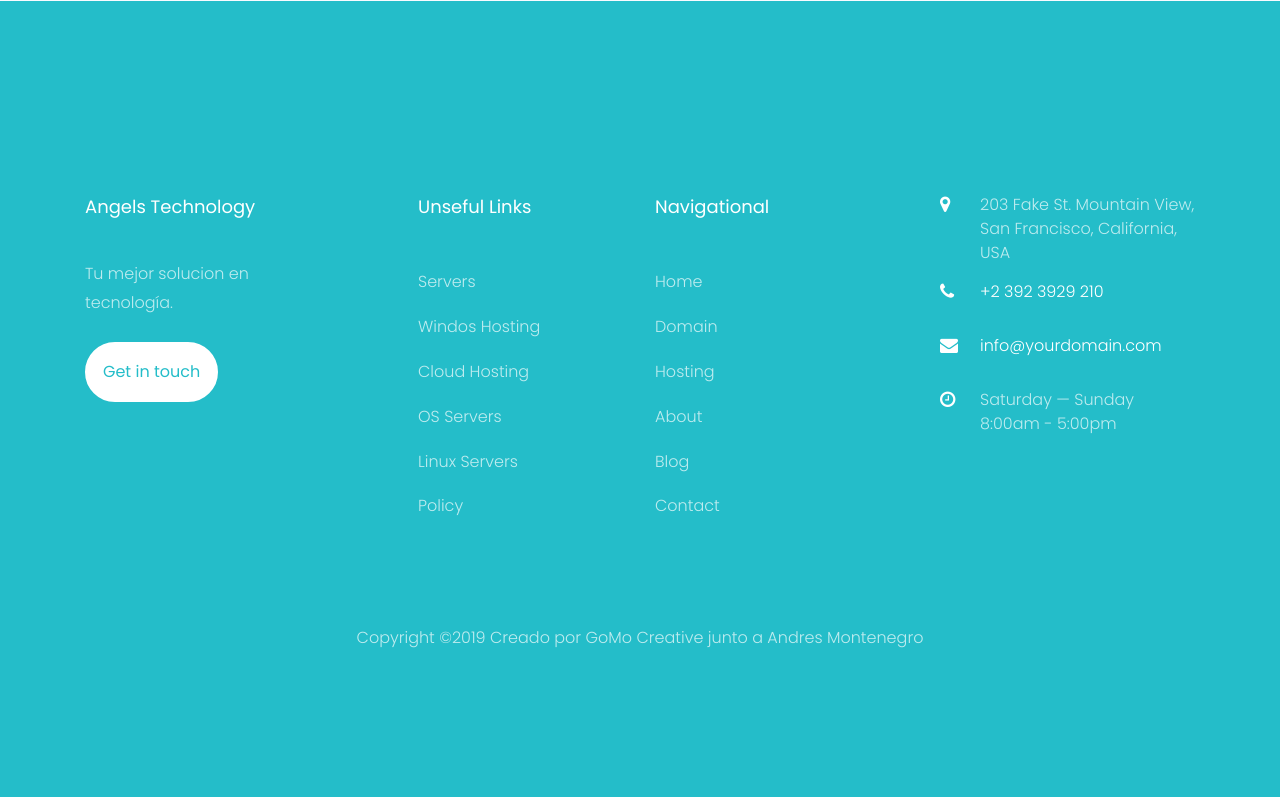
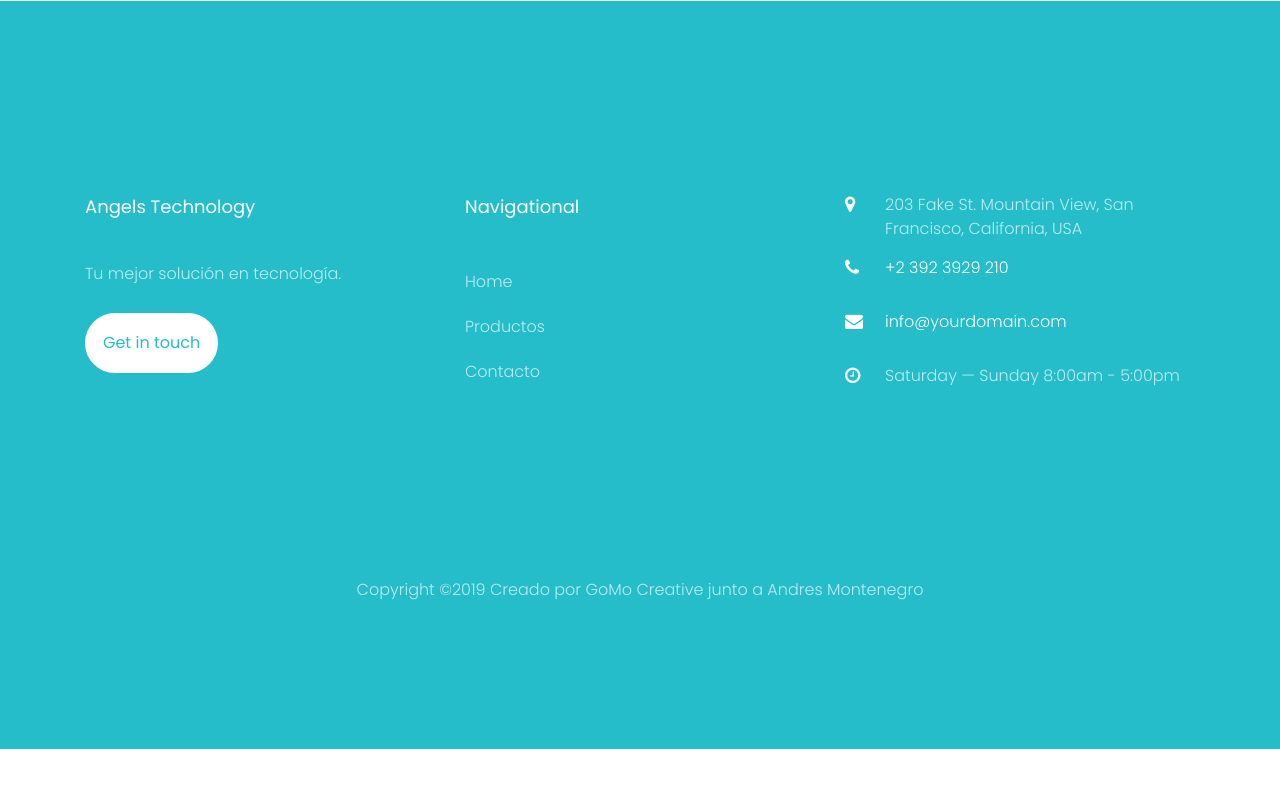
Before and after one commit to gomocreative/AngelsTechnology, a PHP site: page / in a window 1280 px wide. Shown: the part 4518-5315 px from the top of the page. After the commit the page ends 5267 px from the top, so only its background shows below. Run offline with PHP 8.4, Linux system fonts and the light colour scheme; some libraries are stand-ins or nearby versions; some web fonts are replaced.

Commit message:
inicio listo

```diff
--- a/footer.php
+++ b/footer.php
@@ -4,33 +4,17 @@
       <div class="col-md">
         <div class="ftco-footer-widget mb-4">
           <h2 class="ftco-heading-2">Angels Technology</h2>
-                        <p>Tu mejor solucion en tecnología.</p>
+          <p>Tu mejor solución en tecnología.</p>
           <p class="mt-4"><a href="#" class="btn btn-primary p-3">Get in touch</a></p>
-                    </div>
-                </div>
-                <div class="col-md">
-                    <div class="ftco-footer-widget mb-4 ml-md-5">
-                        <h2 class="ftco-heading-2">Unseful Links</h2>
-                        <ul class="list-unstyled">
-                            <li><a href="#" class="py-2 d-block">Servers</a></li>
-                            <li><a href="#" class="py-2 d-block">Windos Hosting</a></li>
-                            <li><a href="#" class="py-2 d-block">Cloud Hosting</a></li>
-                            <li><a href="#" class="py-2 d-block">OS Servers</a></li>
-                            <li><a href="#" class="py-2 d-block">Linux Servers</a></li>
-                            <li><a href="#" class="py-2 d-block">Policy</a></li>
-                        </ul>
         </div>
       </div>
       <div class="col-md">
         <div class="ftco-footer-widget mb-4">
           <h2 class="ftco-heading-2">Navigational</h2>
           <ul class="list-unstyled">
-                            <li><a href="#" class="py-2 d-block">Home</a></li>
-                            <li><a href="#" class="py-2 d-block">Domain</a></li>
-                            <li><a href="#" class="py-2 d-block">Hosting</a></li>
-                            <li><a href="#" class="py-2 d-block">About</a></li>
-                            <li><a href="#" class="py-2 d-block">Blog</a></li>
-                            <li><a href="#" class="py-2 d-block">Contact</a></li>
+            <li><a href="index.php" class="py-2 d-block">Home</a></li>
+            <li><a href="products.php" class="py-2 d-block">Productos</a></li>
+            <li><a href="contact.php" class="py-2 d-block">Contacto</a></li>
           </ul>
         </div>
       </div>
--- a/head.php
+++ b/head.php
@@ -8,7 +8,7 @@
       <div class="one-forth pr-md-4 ftco-animate align-self-md-center" data-scrollax=" properties: { translateY: '70%' }">
         <h1 class="mb-4" data-scrollax="properties: { translateY: '30%', opacity: 1.6 }">Tu mejor solución en tecnologí­a</h1>
         <p class="mb-md-5 mb-sm-3" data-scrollax="properties: { translateY: '30%', opacity: 1.6 }">Lorem ipsum dolor sit amet consectetur adipisicing elit.</p>
-                <p data-scrollax="properties: { translateY: '30%', opacity: 1.6 }"><a href="#" class="btn btn-primary px-4 py-3">Get started</a></p>
+        <p data-scrollax="properties: { translateY: '30%', opacity: 1.6 }"><a href="#we" class="btn btn-primary px-4 py-3">Más</a></p>
       </div>
       <!-- <div class="one-half align-self-md-end align-self-sm-center">
           	<div class="slider-carousel owl-carousel">
--- a/index.php
+++ b/index.php
@@ -1,5 +1,5 @@
 <!DOCTYPE html>
-<html lang="en">
+<html lang="es">
 
 <head>
   <title>Angels Technology</title>
@@ -41,8 +41,8 @@
       <div class="collapse navbar-collapse" id="ftco-nav">
         <ul class="navbar-nav ml-auto">
           <li class="nav-item active"><a href="index.html" class="nav-link">Home</a></li>
-                    <li class="nav-item"><a href="products.html" class="nav-link">Productos</a></li>
-                    <li class="nav-item cta"><a href="contact.html" class="nav-link"><span>Contacto</span></a></li>
+          <li class="nav-item"><a href="products.php" class="nav-link">Productos</a></li>
+          <li class="nav-item cta"><a href="contact.php" class="nav-link"><span>Contacto</span></a></li>
         </ul>
       </div>
     </div>
@@ -51,7 +51,7 @@
 
   <?php require('head.php'); ?>
 
-    <section class="ftco-section bg-light">
+  <section id="we" class="ftco-section bg-light">
     <div class="container">
       <div class="row justify-content-center mb-5 pb-5">
         <div class="col-md-7 text-center heading-section ftco-animate">
@@ -67,26 +67,15 @@
             <div class="row">
               <div class="col-md-12 nav-link-wrap mb-5">
                 <div class="nav ftco-animate nav-pills" id="v-pills-tab" role="tablist" aria-orientation="vertical">
-                                    <a class="nav-link active" id="v-pills-whatwedo-tab" data-toggle="pill" href="#v-pills-whatwedo" role="tab" aria-controls="v-pills-whatwedo" aria-selected="true">What we do</a>
+                  <a class="nav-link active" id="v-pills-mission-tab" data-toggle="pill" href="#v-pills-mission" role="tab" aria-controls="v-pills-mission" aria-selected="false">Misión</a>
 
-                                    <a class="nav-link" id="v-pills-mission-tab" data-toggle="pill" href="#v-pills-mission" role="tab" aria-controls="v-pills-mission" aria-selected="false">Our mission</a>
-
-                                    <a class="nav-link" id="v-pills-goal-tab" data-toggle="pill" href="#v-pills-goal" role="tab" aria-controls="v-pills-goal" aria-selected="false">Our goal</a>
+                  <a class="nav-link" id="v-pills-goal-tab" data-toggle="pill" href="#v-pills-goal" role="tab" aria-controls="v-pills-goal" aria-selected="false">Visión</a>
                 </div>
               </div>
               <div class="col-md-12 d-flex align-items-center">
-
                 <div class="tab-content ftco-animate" id="v-pills-tabContent">
 
-                                    <div class="tab-pane fade show active" id="v-pills-whatwedo" role="tabpanel" aria-labelledby="v-pills-whatwedo-tab">
-                                        <div>
-                                            <h2 class="mb-4">Offering Reliable Hosting</h2>
-                                            <p>Far far away, behind the word mountains, far from the countries Vokalia and Consonantia, there live the blind texts. Separated they live in Bookmarksgrove right at the coast of the Semantics, a large language ocean.</p>
-                                            <p>Lorem ipsum dolor sit amet, consectetur adipisicing elit. Nesciunt voluptate, quibusdam sunt iste dolores consequatur</p>
-                                        </div>
-                                    </div>
-
-                                    <div class="tab-pane fade" id="v-pills-mission" role="tabpanel" aria-labelledby="v-pills-mission-tab">
+                  <div class="tab-pane fade show active" id="v-pills-mission" role="tabpanel" aria-labelledby="v-pills-mission-tab">
                     <div>
                       <h2 class="mb-4">Exceptional Web Solutions</h2>
                       <p>Far far away, behind the word mountains, far from the countries Vokalia and Consonantia, there live the blind texts. Separated they live in Bookmarksgrove right at the coast of the Semantics, a large language ocean.</p>
@@ -120,7 +109,9 @@
       <div class="row">
         <div class="col-md-4 d-flex align-self-stretch ftco-animate">
           <div class="media block-6 services d-block text-center">
-              <div class="d-flex justify-content-center"><div class="icon"><span class="flaticon-guarantee"></span></div></div>
+            <div class="d-flex justify-content-center">
+              <div class="icon"><span class="flaticon-guarantee"></span></div>
+            </div>
             <div class="media-body p-2 mt-3">
               <h3 class="heading">100% Uptime Guarantee</h3>
               <p>Even the all-powerful Pointing has no control about the blind texts it is an almost unorthographic.</p>
@@ -129,7 +120,9 @@
         </div>
         <div class="col-md-4 d-flex align-self-stretch ftco-animate">
           <div class="media block-6 services d-block text-center">
-              <div class="d-flex justify-content-center"><div class="icon"><span class="flaticon-shield"></span></div></div>
+            <div class="d-flex justify-content-center">
+              <div class="icon"><span class="flaticon-shield"></span></div>
+            </div>
             <div class="media-body p-2 mt-3">
               <h3 class="heading">Safe and Secured</h3>
               <p>Even the all-powerful Pointing has no control about the blind texts it is an almost unorthographic.</p>
@@ -138,7 +131,9 @@
         </div>
         <div class="col-md-4 d-flex align-self-stretch ftco-animate">
           <div class="media block-6 services d-block text-center">
-              <div class="d-flex justify-content-center"><div class="icon"><span class="flaticon-support"></span></div></div>
+            <div class="d-flex justify-content-center">
+              <div class="icon"><span class="flaticon-support"></span></div>
+            </div>
             <div class="media-body p-2 mt-3">
               <h3 class="heading">Our Dedicated Support</h3>
               <p>Even the all-powerful Pointing has no control about the blind texts it is an almost unorthographic.</p>
```
Also changed, not shown: contact.php (+9 -4 lines), products.php (+9 -4 lines). Lines whose indentation alone changed are shown as unchanged.
